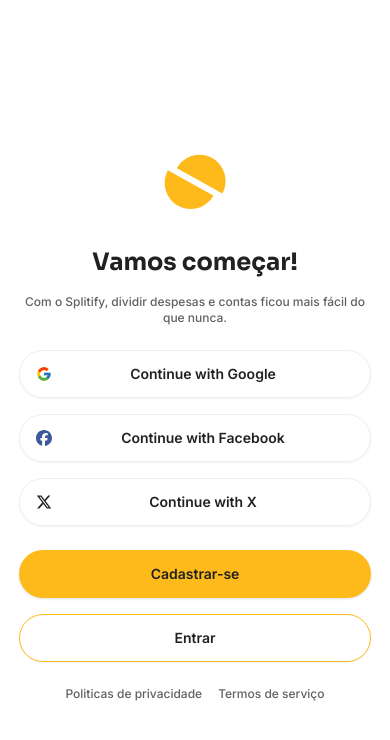
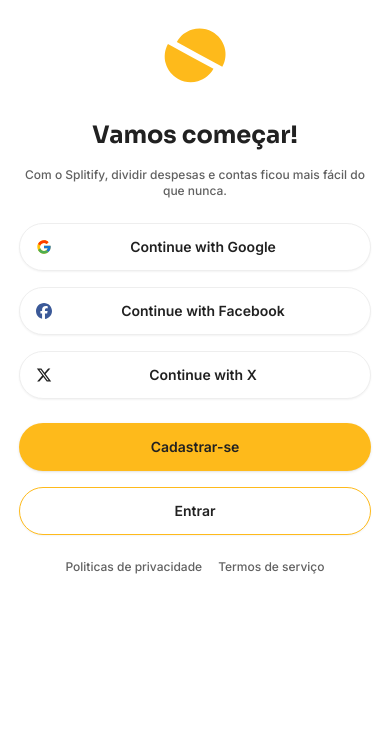
Before and after one commit to hicones/splitify, a Next.js app: page /auth in a window 390 px wide. Shown: the top 740 px of the page. Built offline with nearby package versions, Linux system fonts and the light colour scheme.

Commit message:
feat: flex grow style

```diff
--- a/src/app/auth/login/page.tsx
+++ b/src/app/auth/login/page.tsx
@@ -49,7 +49,7 @@
   };
 
   return (
-    <section className="flex flex-1 flex-col h-full justify-between gap-4 p-4 max-w-96 w-full animate-fade-in">
+    <section className="flex flex-grow-0 lg:flex-grow flex-col h-full justify-between gap-4 p-4 max-w-96 w-full animate-fade-in">
       <div />
       <div className="flex flex-col gap-4">
         <h1>Bem vindo(a) 👋</h1>
--- a/src/app/auth/page.tsx
+++ b/src/app/auth/page.tsx
@@ -6,7 +6,7 @@
 
 export default function AuthPage() {
   return (
-    <section className="flex flex-1 flex-col h-full justify-center gap-6 p-4 max-w-96 w-full animate-fade-in">
+    <section className="flex flex-grow-0 lg:flex-grow flex-col h-full justify-center gap-6 p-4 max-w-96 w-full animate-fade-in">
       <Image
         src="/logo.svg"
         width={80}
--- a/src/app/auth/register/page.tsx
+++ b/src/app/auth/register/page.tsx
@@ -81,7 +81,7 @@
   };
 
   return (
-    <div className="flex flex-1 flex-col gap-4 items-center w-full h-full justify-center animate-fade-in">
+    <div className="flex flex-grow-0 lg:flex-grow flex-col gap-4 items-center w-full h-full justify-center animate-fade-in">
       <section className="flex flex-col gap-4 p-4 rounded-lg max-w-96 w-full">
         <h1>Criar conta 👩‍💻</h1>
 
```
